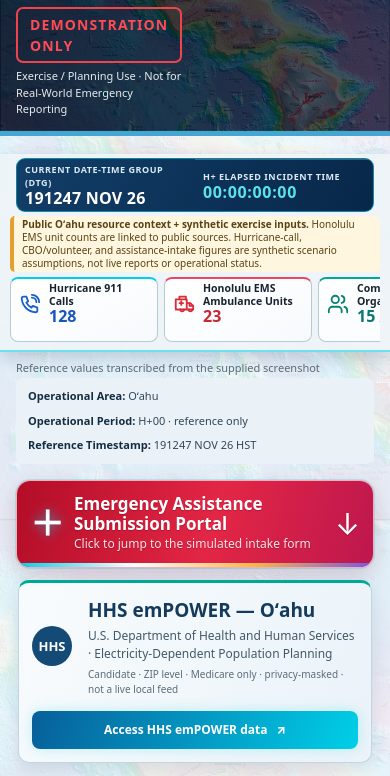
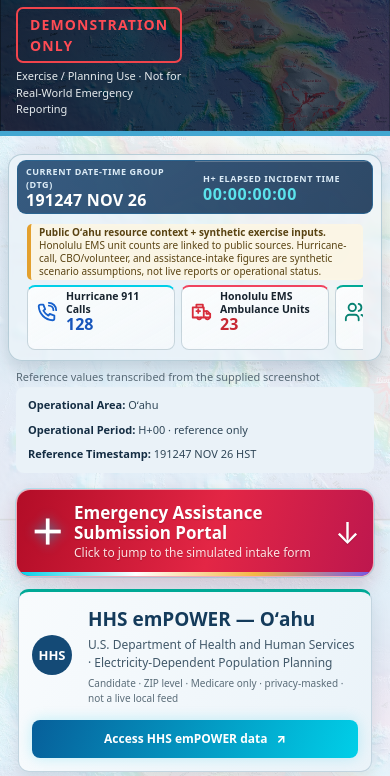
Before and after one commit to HAIC-2026/Cyber-Coalition, a plain HTML site: page web/index.html in a window 390 px wide. Shown: the part 68-844 px from the top of the page. Drawn offline with Linux system fonts and the light colour scheme; files whose address does not match are found by name.

Commit message:
Center and soften the dashboard overlay

```diff
--- a/web/index.html
+++ b/web/index.html
@@ -408,6 +408,23 @@ html{scroll-padding-top:var(--pinned-h,124px)}
     .hero>.wrap{margin:0 12px;padding:18px;background:rgba(255,255,255,.78)}
     .nav{padding:8px 0}
     .nav .wrap{margin:0 12px;padding:10px;grid-template-columns:repeat(2,minmax(0,1fr))}
+  }
+</style>
+<style>
+  /* Keep the fixed dashboard band centered and translucent over the bathymetry map. */
+  .dashboard-pinned{width:calc(100% - 32px);max-width:1420px;margin:0 auto;padding:6px 14px 8px;background:rgba(238,244,248,.62);border:1px solid rgba(171,195,207,.8);border-radius:14px;box-shadow:0 8px 20px rgba(10,40,64,.17);backdrop-filter:blur(2px)}
+  .dashboard-pinned .dashboard-timebar{width:100%;max-width:none;margin:0 auto 6px;background:linear-gradient(120deg,rgba(18,62,104,.84),rgba(8,39,73,.84));border-color:rgba(40,102,148,.82);box-shadow:none}
+  .dashboard-running{max-width:none;margin:0 auto;padding:8px 14px 2px}
+  .dashboard-running-head{margin-bottom:8px}
+  .dashboard-demo-note{background:rgba(255,246,223,.74);backdrop-filter:blur(1px)}
+  .dashboard-estimate{background:linear-gradient(150deg,rgba(255,255,255,.76),rgba(247,250,252,.64));border-color:rgba(185,201,210,.78);backdrop-filter:blur(2px)}
+  @media(max-width:900px){
+    .dashboard-pinned{width:calc(100% - 24px);padding:6px 10px 8px}
+    .dashboard-running{padding:8px 10px 2px}
+  }
+  @media(max-width:620px){
+    .dashboard-pinned{width:calc(100% - 16px);padding:5px 8px 7px}
+    .dashboard-running{padding:7px 8px 2px}
   }
 </style>
 </head>
```
